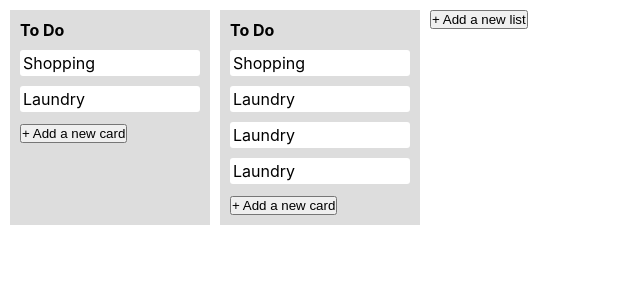
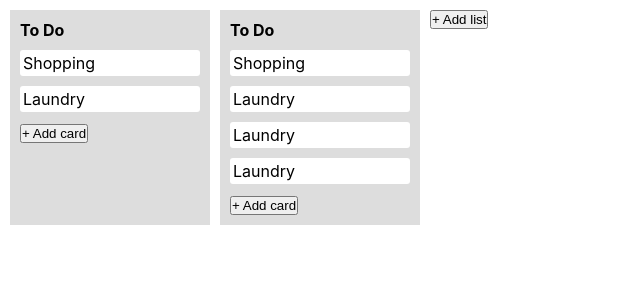
Before and after one commit to WillHoward95/react-trello-clone-2, a React (Create React App) app: page / in a window 1280 px wide. Shown: the top 300 px of the page, without its empty margins (0-640 px from the left). Built offline with nearby package versions, Linux system fonts and the light colour scheme.

Commit message:
changed button text

```diff
--- a/src/components/CardButton.jsx
+++ b/src/components/CardButton.jsx
@@ -7,8 +7,6 @@ import { useDispatch, useSelector } from "react-redux";
 const CardButton = ({ listId }) => {
   const formCard = useSelector(selectFormCard);
   const dispatch = useDispatch();
-
-  console.log(formCard[listId]);
 
   if (formCard[listId]) {
     return <h4>test</h4>;
@@ -22,7 +20,7 @@ const CardButton = ({ listId }) => {
           dispatch(setFormCard(listId));
         }}
       >
-        + Add a new card
+        + Add card
       </button>
     </div>
   );
--- a/src/components/ListButton.jsx
+++ b/src/components/ListButton.jsx
@@ -20,7 +20,7 @@ const ListButton = () => {
           dispatch(setFormList());
         }}
       >
-        + Add a new list
+        + Add list
       </button>
     </div>
   );
```
